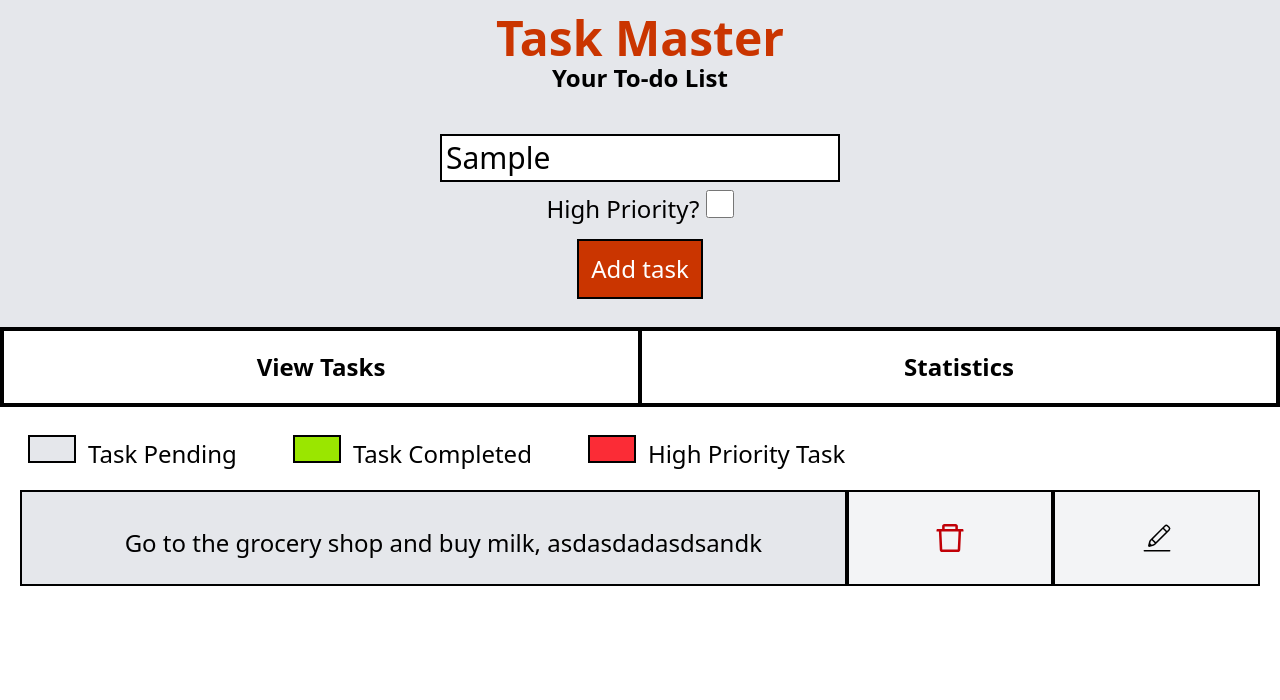
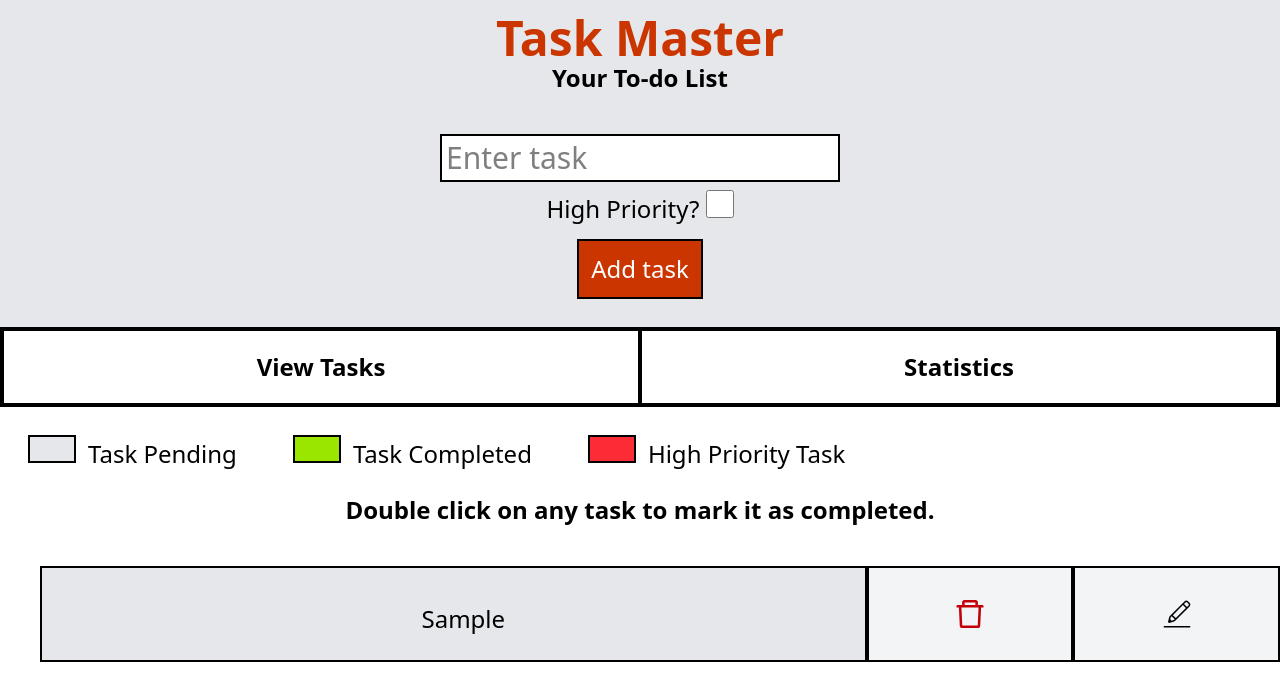
Before and after one commit to Rayquaza000/Task_Master, a React (Vite) app: page / in a window 1280 px wide. Both pictures are taken after typing "Sample" into the empty fields and a click on the button "Add task". Shown: the top 700 px of the page. Built offline with nearby package versions, Linux system fonts and the light colour scheme.

Commit message:
implemented view tasks section

```diff
--- a/src/App.jsx
+++ b/src/App.jsx
@@ -6,11 +6,15 @@ import Header from './components/Header'
 import DataAndMenuSection from './components/DataAndMenuSection'
 
 function App() {
-
+  //const [addTaskData,setAddTaskData]=useState(null);
+  //const [priorityChecked,setPriorityChecked]=useState(false);
+  const [taskData,setTaskData]=useState(null);
   return (
     <>
-      <Header/>
-      <DataAndMenuSection/>
+      {/* <Header setAddTaskData={setAddTaskData} setPriorityChecked={setPriorityChecked}/>
+      <DataAndMenuSection addTaskData={addTaskData} setAddTaskData={setAddTaskData} priorityChecked={priorityChecked}/> */}
+      <Header setTaskData={setTaskData}/>
+      <DataAndMenuSection taskData={taskData}/>
     </>
   )
 }
--- a/src/components/DataAndMenuSection.jsx
+++ b/src/components/DataAndMenuSection.jsx
@@ -2,14 +2,13 @@ import React, { useState } from 'react'
 import MenuSection from './MenuSection'
 import DataSection from './DataSection'
 
-function DataAndMenuSection() {
+function DataAndMenuSection(props) {
     const [viewTasksVisible,setViewTasksVisible]=useState(true);
     const [statisticsVisible,setStatisticsVisible]=useState(false);
-    console.log(viewTasksVisible)
   return (
     <div >
         <MenuSection  svtv={setViewTasksVisible} ssv={setStatisticsVisible}/>
-        <DataSection vtv={viewTasksVisible}  sv={statisticsVisible} />
+        <DataSection vtv={viewTasksVisible}  sv={statisticsVisible} taskData={props.taskData}/>
     </div>
   )
 }
--- a/src/components/DataSection.jsx
+++ b/src/components/DataSection.jsx
@@ -3,11 +3,10 @@ import ViewTasksSection from './ViewTasksSection'
 import StatisticsSection from './StatisticsSection'
 
 function DataSection(props) {
-    console.log(props.vtv)
   return (
     <div>
     {
-        props.vtv ? <ViewTasksSection/> : <StatisticsSection/>
+        props.vtv ? <ViewTasksSection taskData={props.taskData} /> : <StatisticsSection/>
     }
     </div>
   )
--- a/src/components/Header.jsx
+++ b/src/components/Header.jsx
@@ -1,17 +1,31 @@
 import React, { useLayoutEffect, useRef } from 'react'
 import "./Header.css";
-const Header = () => {
-
+const Header = (props) => {
+  //let taskInput=document.getElementById("taskInput");
+  let taskInput=useRef(null);
+  let priorityCheckbox=useRef(null);
+  function handleAddTaskButtonClick(){
+    const taskValue= taskInput.current.value.trim();
+    //console.log(priorityCheckbox);
+    if(taskValue==="")
+    {
+      return;
+    }
+    const isPriority=priorityCheckbox.current.checked;
+    props.setTaskData({id:Date.now(),description:taskValue,isPriority:isPriority})
+    taskInput.current.value="";
+    priorityCheckbox.current.checked=false;
+  }
   return (
     <header className='flex flex-col h-auto bg-gray-200 justify-center items-center text-2xl' id="headerSection">
       <h1 className='text-orange-700 text-5xl font-bold mt-3.5'>Task Master</h1>
       <p className='font-bold text-2xl'>Your To-do List</p>
-      <input type='text' className='border-2 border-black text-3xl p-1 bg-white mt-10 w-100'placeholder='Enter task'></input>
+      <input type='text' className='border-2 border-black text-3xl p-1 bg-white mt-10 w-100'placeholder='Enter task' ref={taskInput}></input>
       <div className='inline mt-2'>
-        <label className='text-2xl'>High Priority? </label>
-        <input type='checkbox' className='w-7 h-7'></input>
+        <label className='text-2xl' >High Priority? </label>
+        <input type='checkbox' className='w-7 h-7' ref={priorityCheckbox}></input>
       </div>
-      <button className='bg-orange-700 text-white p-3 mt-3.5 mb-7 border-2 border-black'>Add task</button>
+      <button className='bg-orange-700 text-white p-3 mt-3.5 mb-7 border-2 border-black' onClick={()=>handleAddTaskButtonClick()}>Add task</button>
     </header>
   )
 }
--- a/src/components/ToDoItem.jsx
+++ b/src/components/ToDoItem.jsx
@@ -1,34 +1,95 @@
-import React, { useRef } from 'react'
-import { AiTwotoneDelete } from "react-icons/ai";
+import React, { useRef, useState, useEffect } from 'react';
+import { AiOutlineDelete } from "react-icons/ai";
 import { CiEdit } from "react-icons/ci";
-import { AiOutlineDelete } from "react-icons/ai";
 
+function ToDoItem(props) {
+  const [itemDescp, setItemDescp] = useState(props.itemDescription);
+  const [editClickedOnce, setEditClickedOnce] = useState(false);
+  const [isCompleted, setIsCompleted] = useState(false);
 
+  const task_description_ref = useRef(null);
+  const task_delete_button_ref = useRef(null);
+  const task_edit_button_ref = useRef(null);
+  const inputItemDescription = useRef(null);
 
-function ToDoItem() {
-  let task_is_completed=false;
-  const task_description_ref=useRef(null);
-  function markAsCompleted(){
-    console.log(task_is_completed);
-    if(task_is_completed==false){
-      task_is_completed=true;
+  // Apply priority style once after mount
+  useEffect(() => {
+    if (props.priorityChecked) {
+      if (task_description_ref.current) {
+        task_description_ref.current.style.backgroundColor = "#f56565";
+      }
+      if (task_delete_button_ref.current) {
+        task_delete_button_ref.current.style.backgroundColor = "#F2DCD7";
+      }
+      if (task_edit_button_ref.current) {
+        task_edit_button_ref.current.style.backgroundColor = "#F2DCD7";
+      }
+    }
+  }, [props.priorityChecked]);
 
-      task_description_ref.current.style.backgroundColor="green";
+  // Mark task as completed visually
+  function markAsCompleted() {
+    if (!isCompleted) {
+      setIsCompleted(true);
+      if (task_description_ref.current) {
+        task_description_ref.current.style.backgroundColor = "#a3e635";
+        task_delete_button_ref.current.style.backgroundColor = "#d7e4bd";
+        task_edit_button_ref.current.style.backgroundColor = "#d7e4bd";
+      }
     }
   }
+
+  // Toggle editing and update description
+  function editThisToDoItem() {
+    if (!editClickedOnce) {
+      setEditClickedOnce(true);
+    } else {
+      const newValue = inputItemDescription.current.value.trim();
+      setItemDescp(newValue !== "" ? newValue : props.itemDescription);
+      setEditClickedOnce(false);
+    }
+  }
+
   return (
-    <div className='w-full h-24 p-0 flex text-2xl' >
-        <div id="task_description" ref={task_description_ref} className='w-2/3 h-full pt-5 pl-5 pb-2.5 bg-gray-200 border-2 border-black flex justify-center items-center overflow-x-scroll' onDoubleClick={markAsCompleted}>
-            Go to the grocery shop and buy milk, asdasdadasdsandk
-        </div>
-        <div id="task_delete_button" className='w-1/6 h-full p-2.5 bg-gray-100 border-2 border-black flex justify-center items-center text-4xl text-red-700'>
-            <AiOutlineDelete />
-        </div>
-        <div id="task_edit_button" className='w-1/6 h-full p-2.5 bg-gray-100 border-2 border-black flex justify-center items-center text-4xl'>
-            <CiEdit />
-        </div>
+    <div className="w-full h-24 p-0 flex text-2xl m-5">
+      <div
+        id="task_description"
+        ref={task_description_ref}
+        className="w-2/3 h-full pt-5 pl-5 pb-2.5 bg-gray-200 border-2 border-black flex justify-center items-center overflow-y-scroll"
+        onDoubleClick={markAsCompleted}
+      >
+        {editClickedOnce ? (
+          <input
+            type="text"
+            ref={inputItemDescription}
+            defaultValue={itemDescp}
+            className="w-4/5 bg-white border border-black p-1"
+            placeholder="Enter new task"
+          />
+        ) : (
+          itemDescp
+        )}
+      </div>
+
+      <div
+        id="task_delete_button"
+        ref={task_delete_button_ref}
+        className="w-1/6 h-full p-2.5 bg-gray-100 border-2 border-black flex justify-center items-center text-4xl text-red-700"
+        onClick={() => props.deleteThisToDoItem(props.key1)}
+      >
+        <AiOutlineDelete />
+      </div>
+
+      <div
+        id="task_edit_button"
+        ref={task_edit_button_ref}
+        className="w-1/6 h-full p-2.5 bg-gray-100 border-2 border-black flex justify-center items-center text-4xl"
+        onClick={editThisToDoItem}
+      >
+        <CiEdit />
+      </div>
     </div>
-  )
+  );
 }
 
-export default ToDoItem
+export default ToDoItem;
--- a/src/components/ToDoList.jsx
+++ b/src/components/ToDoList.jsx
@@ -1,10 +1,37 @@
-import React from 'react'
+import React, { useEffect, useRef, useState } from 'react'
 import ToDoItem from './ToDoItem'
 
-function ToDoList() {
+function ToDoList(props) {
+
+  const [toDoItemsArray,setToDoItemsArray]=useState([]);
+  const isMounted=useRef(false);
+  useEffect(()=>{
+    if(!isMounted.current)
+    {
+      isMounted.current=true
+      return;
+    }
+    if(props.taskData==null || props.taskData.description==="")
+    {
+      return;
+    }
+    setToDoItemsArray(prevItems=>[...prevItems,props.taskData])
+    console.log(toDoItemsArray);
+
+  },[props.taskData])
+
+  function deleteThisToDoItem(idtoremove){
+    setToDoItemsArray(toDoItemsArray.filter((item)=>item.id!=idtoremove));
+  }
+
   return (
+    // <div className='w-full h-fit p-5' ref={todolist}>
+    //     <ToDoItem/>
+    // </div>
     <div className='w-full h-fit p-5'>
-        <ToDoItem/>
+    {toDoItemsArray.map((value,index)=>{
+      // console.log(todoitemsarray)
+      return <ToDoItem key={value.id} key1={value.id} itemDescription={value.description} deleteThisToDoItem={(idtoremove)=>deleteThisToDoItem(idtoremove)} priorityChecked={value.isPriority}/>})}
     </div>
   )
 }
--- a/src/components/ViewTasksSection.jsx
+++ b/src/components/ViewTasksSection.jsx
@@ -2,12 +2,15 @@ import React, { useRef } from 'react'
 import Legend from './Legend'
 import ToDoList from './ToDoList'
 
-function ViewTasksSection() {
+function ViewTasksSection(props) {
 
   return (
-    <div className='flex flex-col'>
-        <Legend/>
-        <ToDoList/>
+    <div className='flex flex-col items-center'>
+        <Legend/><br></br>
+        <p className='text-2xl font-bold'>
+          Double click on any task to mark it as completed.
+        </p>
+        <ToDoList taskData={props.taskData}/>
     </div>
   )
 }
```
